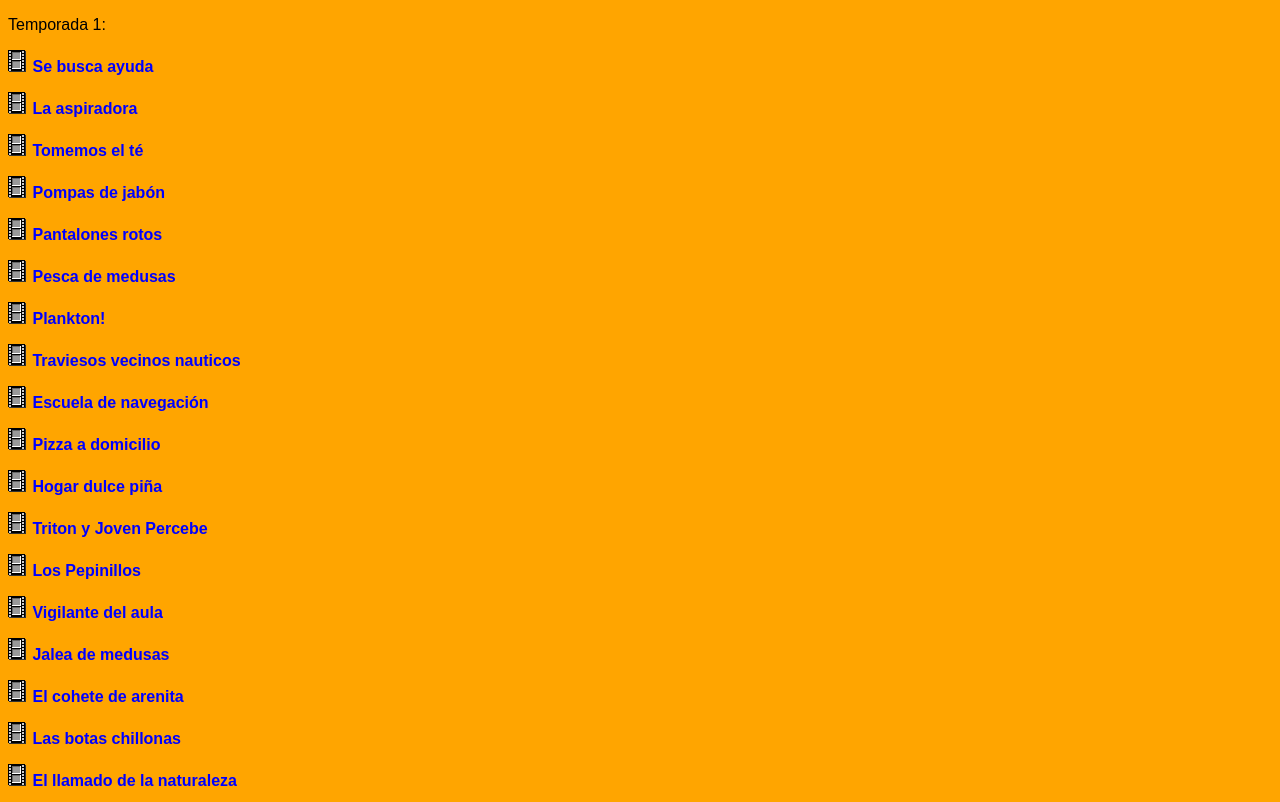
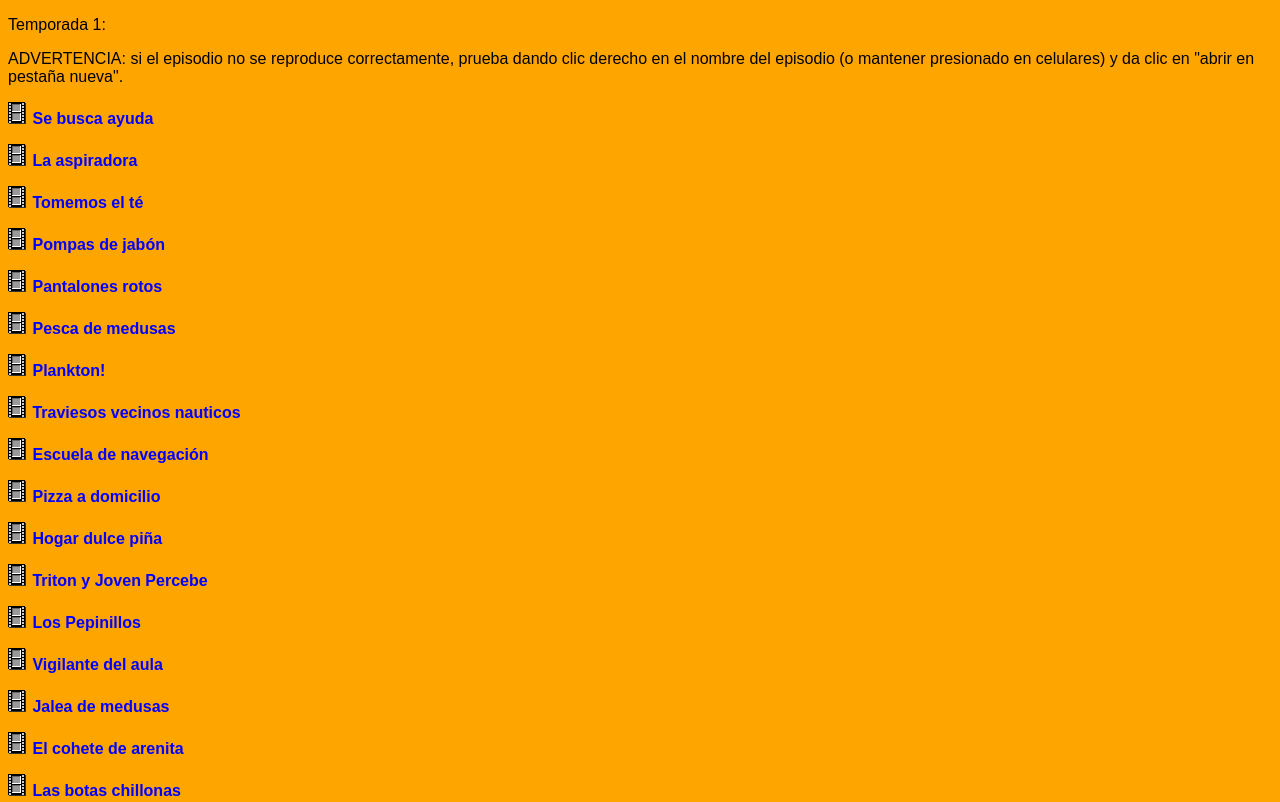
Before and after one commit to zohan9ir/webes5, a plain HTML site: page temps/temporada1.html in a window 1280 px wide. Shown: the top 802 px of the page. Drawn offline with Linux system fonts and the light colour scheme.

Commit message:
Update temporada1.html
agregadoaviso

```diff
--- a/temps/temporada1.html
+++ b/temps/temporada1.html
@@ -19,6 +19,7 @@
 <body>
 
 <p>Temporada 1:</p>
+<p>ADVERTENCIA: si el episodio no se reproduce correctamente, prueba dando clic derecho en el nombre del episodio (o mantener presionado en celulares) y da clic en "abrir en pestaña nueva".</p>
 <p><img src="vid.gif"> <a class="linksdelaslistas" href="https://www.bitview.net/videos/WhkYMvBjRvn1jLym7kbY.mp4" target="visor">Se busca ayuda</a></p>
 <p><img src="vid.gif"> <a class="linksdelaslistas" href="https://www.bitview.net/videos/6HooorzBrS1UwxdNUlsw.mp4" target="visor">La aspiradora</a></p>
 <p><img src="vid.gif"> <a class="linksdelaslistas" href="https://www.bitview.net/videos/31rZATCsJhpBeHw_NElm.mp4" target="visor">Tomemos el té</a></p>
```
